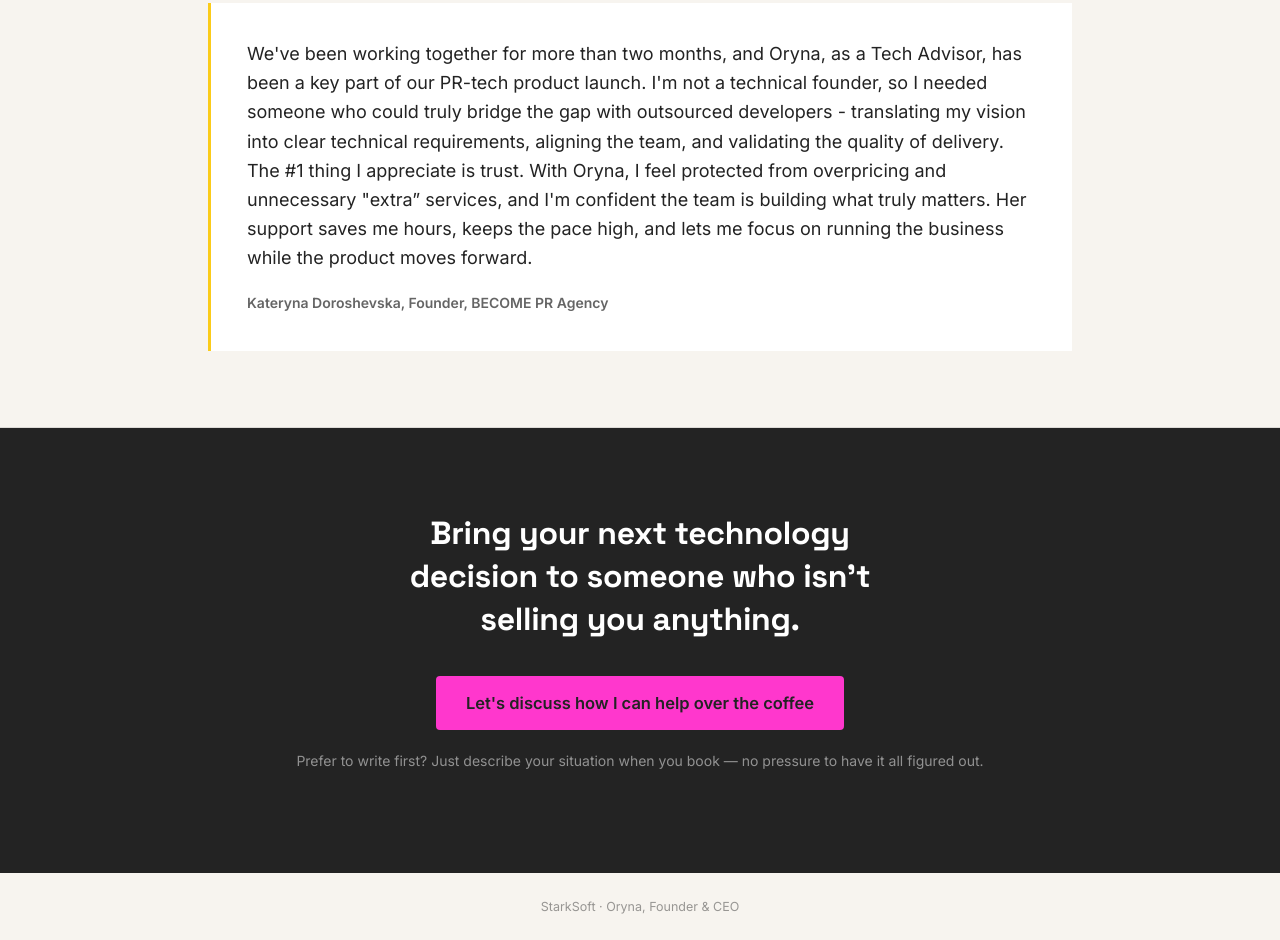
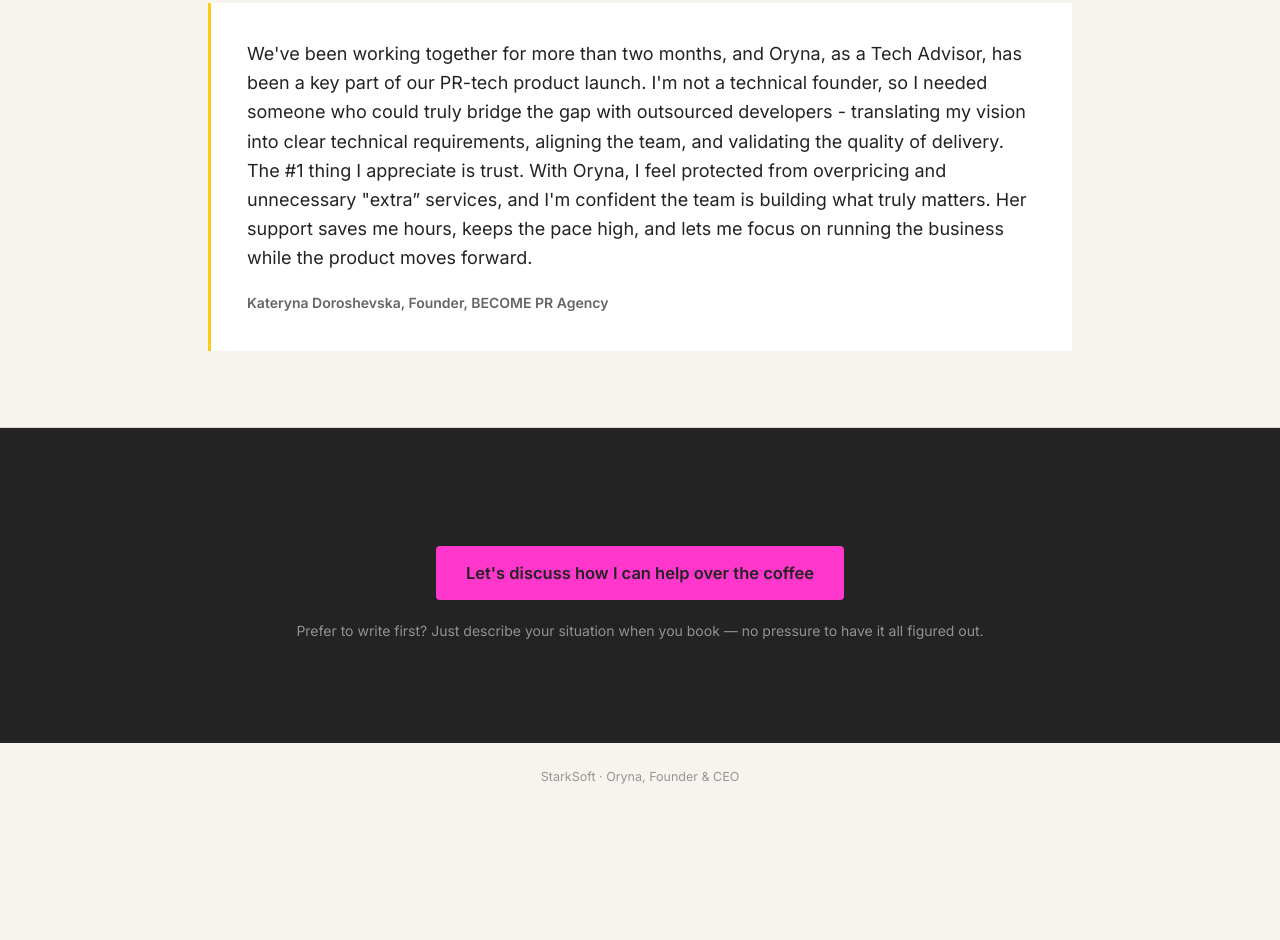
Before and after one commit to AraMad/fractionalcto, a plain HTML site: page index.html in a window 1280 px wide. Shown: the part 2099-3039 px from the top of the page. After the commit the page ends 2909 px from the top, so only its background shows below. Drawn offline with Linux system fonts and the light colour scheme.

Commit message:
removed unnessesary text

```diff
--- a/index.html
+++ b/index.html
@@ -347,7 +347,6 @@
   <!-- CTA -->
   <section class="cta wide">
     <div class="wrap">
-      <h2>Bring your next technology decision to someone who isn't selling you anything.</h2>
       <a class="btn" href="https://calendly.com/stark-soft/coffee-zoom" target="_blank" rel="noopener">Let's discuss how I can help over the coffee</a>
       <p class="fallback">Prefer to write first? Just describe your situation when you book &mdash; no pressure to have it all figured out.</p>
     </div>
```
